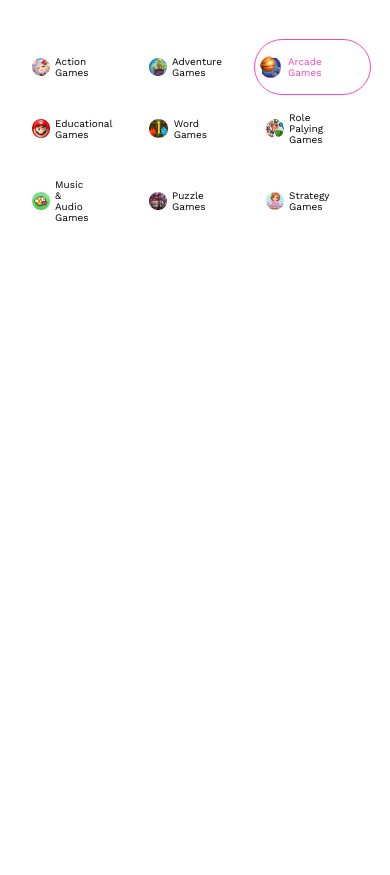
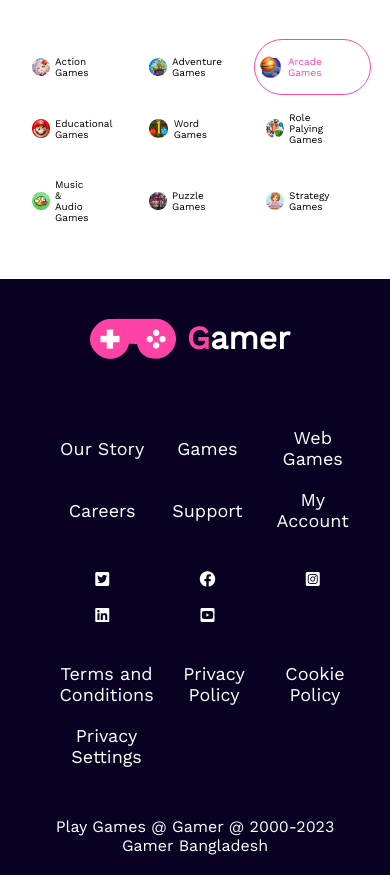
Before and after one commit to MaLiHa1321/game, a plain HTML site: page index.html in a window 390 px wide. Shown: the part 5455-6330 px from the top of the page. Before the commit the page ends 5695 px from the top, so only its background shows below. Drawn offline with nearby package versions, Linux system fonts and the light colour scheme; a web font is replaced by a local one.

Commit message:
modified

```diff
--- a/index.html
+++ b/index.html
@@ -6,6 +6,7 @@
     <meta name="viewport" content="width=device-width, initial-scale=1.0">
     <title>Gammer</title>
     <link rel="shortcut icon" href="images/Frame.png" type="image/x-icon">
+  <link rel="stylesheet" href="https://cdnjs.cloudflare.com/ajax/libs/font-awesome/6.4.0/css/all.min.css" />
     <link rel="stylesheet" href="style.css">
 </head>
 
@@ -262,7 +263,43 @@
         </section>
 
     </main>
-    <footer></footer>
+    <footer>
+        <div class="footer-container">
+            <div class="logo1">
+                <img src="images/Frame.png" alt="">
+                <h2 class="logo-title"> <span class="logo-head">G</span>amer</h2>
+            </div>
+            <div class="foot">
+                <div class="footer-links">
+                    <li>Our Story</li>
+                    <li>Games</li>
+                    <li>Web Games</li>
+                    <li>Careers</li>
+                    <li>Support</li>
+                    <li>My Account</li>
+                </div>
+                <div class="footer-icon">
+                    <div><i class="fa-brands fa-square-twitter  heck"></i></div>
+                    <div><i class="fa-brands fa-facebook heck"></i></div>
+                    <div><i class="fa-brands fa-square-instagram heck"></i></div>
+                   <div><i class="fa-brands fa-linkedin heck"></i></div>
+                   <div><i class="fa-brands fa-square-youtube heck"></i></div>
+
+                </div>
+                <div class="footer-links">
+                    <li>Terms and Conditions</li>
+                    <li>Privacy Policy</li>
+                    <li>Cookie Policy</li>
+                    <li>Privacy Settings</li>
+
+                </div>
+            </div>
+            <div class="copy">
+                <p>Play Games @ Gamer @ 2000-2023 Gamer Bangladesh</p>
+            </div>
+        </div>
+
+    </footer>
 
 
 </body>
--- a/style.css
+++ b/style.css
@@ -262,8 +262,46 @@ border: 1px solid rgb(21, 221, 211);
 .cat{
     margin-top: 10%;
 }
+footer{
+    background: #0B0223;
+    width: 100%;
+    margin-top: 10%;
+
+}
+.logo1{
+
+    display: flex;
+    justify-content: center;
+    align-items: center;
+    padding: 30px;
+
+}
+.footer-container{
+    width: 70%;
+    margin: 0 auto;
+    color: #FFF;
+}
+.footer-links, .footer-icon{
+
+    display: flex;
+    justify-content: center;
+    align-items: center;
 
 
+
+}
+.footer-links li{
+    list-style: none;
+    padding: 20px;
+}
+.heck{
+    margin: 10px;
+    height: 50%;
+}
+.copy{
+    text-align: center;
+    padding: 20px;
+}
 
 
 
@@ -390,8 +428,35 @@ border: 1px solid rgb(21, 221, 211);
 background: #FFF;
 border: 1px solid rgb(21, 221, 211);
 }
+footer{
+
+    width: 100%;
 
 
+}
+.footer-container, .foot{
+    width: 90%;
+
+}
+.footer-links, .footer-icon{
+
+    display: grid;
+    grid-template-columns: repeat(3,1fr);
+    text-align: center;
+    width: 100%;
+    margin: 20px 30px;
+
+
+
+}
+
+.footer-links li{
+
+    padding: 10px;
+    text-align: center;
+    font-size: 18px;
+
+}
 
 
 
@@ -519,4 +584,34 @@ border: 1px solid rgb(21, 221, 211);
      background: #FFF;
      border: 1px solid rgb(21, 221, 211);
      }
+
+     footer{
+
+        width: 100%;
+
+
+    }
+    .footer-container, .foot{
+        width: 90%;
+
+    }
+    .footer-links, .footer-icon{
+
+        display: grid;
+        grid-template-columns: repeat(3,1fr);
+        text-align: center;
+        width: 100%;
+        margin: 20px 30px;
+
+
+
+    }
+
+    .footer-links li{
+
+        padding: 20px;
+        text-align: center;
+        font-size: 18px;
+
+    }
 }
```
